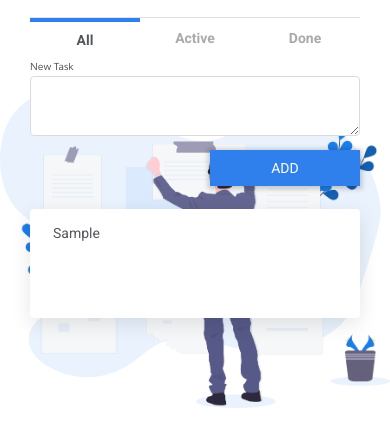
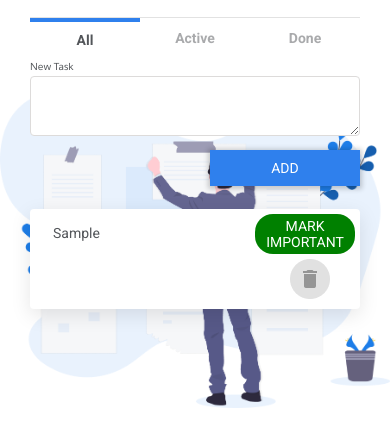
Before and after one commit to maxs1m/to-do-list, a plain HTML site: page index.html in a window 390 px wide. Both pictures are taken after typing "Sample" into the empty fields and a click on the button "ADD". Shown: the part 127-574 px from the top of the page. Drawn offline with Linux system fonts and the light colour scheme.

Commit message:
fix: adaptive

```diff
--- a/style.css
+++ b/style.css
@@ -128,7 +128,7 @@ li {
 
 .task {
 	width: 100%;
-	height: 109px;
+	min-height: 109px;
 	background: #FFFFFF;
 	box-shadow: 0px 6px 20px rgba(0, 0, 0, 0.1);
 	border-radius: 4px;
@@ -139,7 +139,7 @@ li {
 }
 
 .task__text {
-	width: 65%;
+	width: 60%;
 	overflow: hidden;
 }
 
@@ -261,8 +261,38 @@ li {
 		font-size: 10px;
 	}
 
+	.star {
+		position: absolute;
+		left: 3px;
+	}
+
+	.task {
+		min-height: 100px;
+	}
+
+	.task__text {
+		width: calc(100% - 110px)
+	}
+
 	.btn__add {
 		width: 150px;
 	}
 
+	.btn__important {
+		width: 100px;
+		height: 40px;
+		top: 5px;
+		right: 5px;
+		border-radius: 18px;
+		display: block;
+	}
+
+	.btn__delete {
+		top: 50px;
+		right: 40px;
+		width: 30px;
+		height: 30px;
+		display: block;
+	}
+
 }
```
